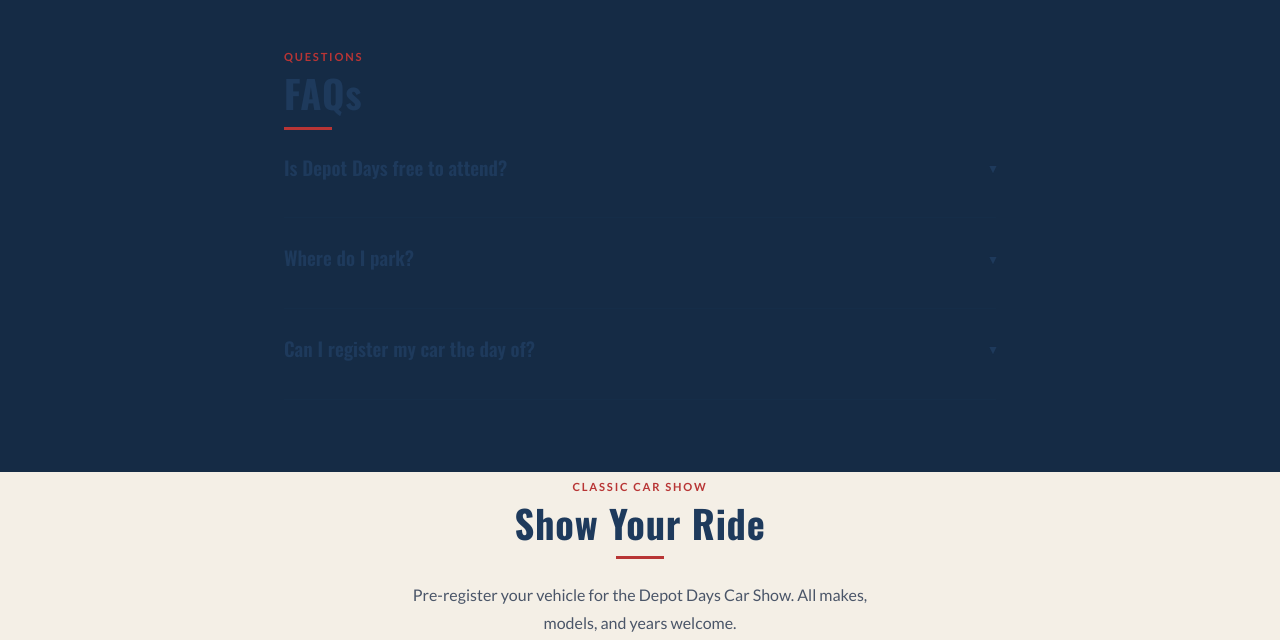
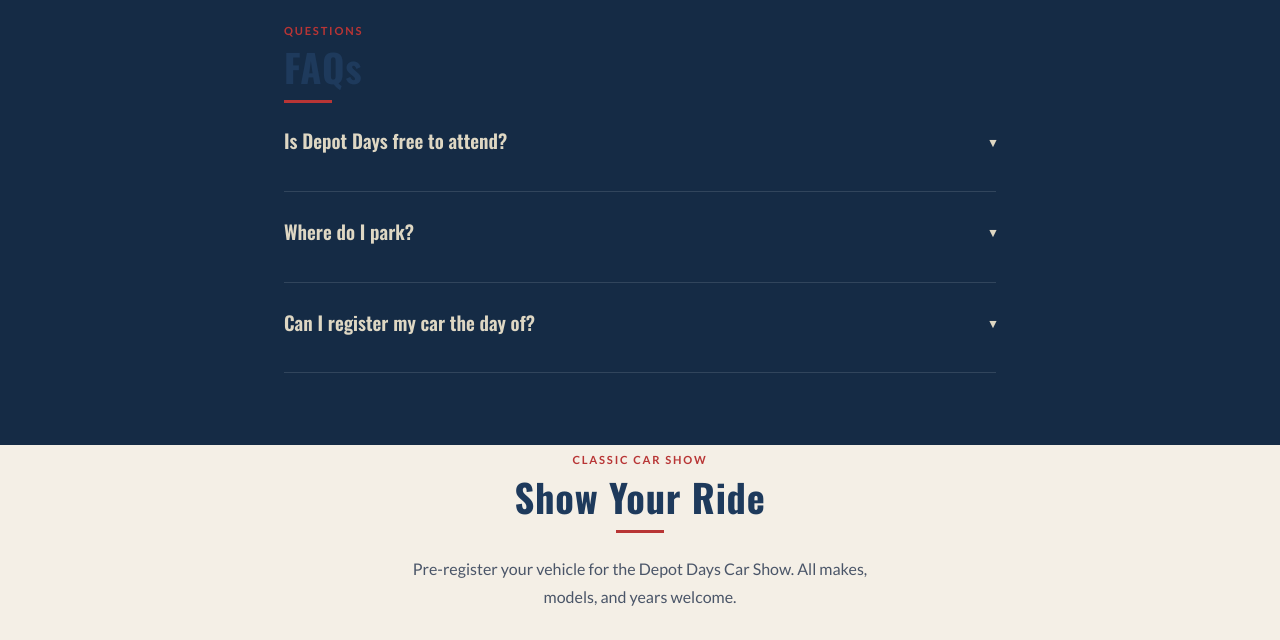
Before and after one commit to darren-chaney/artdepotdistrict, a website: page depot-days.html in a window 1280 px wide. Shown: the part 1700-2340 px from the top of the page. Drawn offline with nearby package versions, Linux system fonts and the light colour scheme.

Commit message:
multi-calendar support, OG image, depot days FAQ dynamic, corrupted tag fixes

```diff
--- a/depot-days.html
+++ b/depot-days.html
@@ -12,16 +12,16 @@
     .schedule-block { background:var(--bg-card);border:1px solid var(--border);border-radius:var(--radius-lg);padding:24px; }
     .schedule-block h4 { font-size:1rem;margin-bottom:6px; }
     .schedule-block .time { font-family:var(--font-ui);font-size:0.78rem;color:var(--accent);letter-spacing:.08em;margin-bottom:12px; }
-    .faq-item { border-bottom:1px solid var(--border);padding:24px 0; }
+    .faq-item { border-bottom:1px solid rgba(255,255,255,0.12);padding:24px 0; }
     .faq-item:first-child { padding-top:0; }
-    .faq-q { font-family:var(--font-display);font-size:1.2rem;font-weight:600;margin-bottom:10px;cursor:pointer;display:flex;justify-content:space-between;align-items:center; }
-    .faq-a { color:var(--text-secondary);font-size:1rem;display:none; }
+    .faq-q { font-family:var(--font-display);font-size:1.2rem;font-weight:600;margin-bottom:10px;cursor:pointer;display:flex;justify-content:space-between;align-items:center;color:rgba(240,230,206,0.92); }
+    .faq-a { color:rgba(240,230,206,0.65);font-size:1rem;display:none;line-height:1.7; }
     .faq-item.open .faq-a { display:block; }
     .faq-item.open .faq-arrow { transform:rotate(180deg); }
     .faq-arrow { transition:transform .2s;color:var(--accent); }
     .sponsor-grid { display:flex;flex-wrap:wrap;gap:16px;margin-top:24px; }
     .sponsor-chip { background:var(--bg-card);border:1px solid var(--border);border-radius:var(--radius);padding:12px 20px;font-family:var(--font-ui);font-size:.82rem;color:var(--text-secondary); }
-  </style>token=76b17545-19d3-41c4-bb0e-d181f2213ae8">token=76b17545-19d3-41c4-bb0e-d181f2213ae8">
+  </style>
   <meta property="og:image" content="https://firebasestorage.googleapis.com/v0/b/artdepotdistrict.firebasestorage.app/o/artdepotdistrict-og-image.png?alt=media&token=76b17545-19d3-41c4-bb0e-d181f2213ae8">
   <meta property="og:image:width" content="1200">
   <meta property="og:image:height" content="630">
@@ -104,20 +104,7 @@
     <span class="eyebrow">Questions</span>
     <h2>FAQs</h2>
     <div class="divider"></div>
-    <div id="ddFaqs">
-      <div class="faq-item">
-        <div class="faq-q">Is Depot Days free to attend? <span class="faq-arrow">&#x25BE;</span></div>
-        <div class="faq-a">Yes, general admission to the Depot Days festival grounds is free. The car show has a separate registration fee for entrants.</div>
-      </div>
-      <div class="faq-item">
-        <div class="faq-q">Where do I park? <span class="faq-arrow">&#x25BE;</span></div>
-        <div class="faq-a">Free parking is available throughout the district. Additional overflow parking details will be posted closer to the event.</div>
-      </div>
-      <div class="faq-item">
-        <div class="faq-q">Can I register my car the day of? <span class="faq-arrow">&#x25BE;</span></div>
-        <div class="faq-a">Pre-registration is strongly encouraged so we can plan for the number of vehicles. Day-of registration may be available on a limited basis.</div>
-      </div>
-    </div>
+    <div id="ddFaqs"><div class="empty-state"><div class="loading-spinner"></div></div></div>
   </div>
 </section>
 
@@ -141,7 +128,7 @@
 <script src="/js/layout.js"></script>
 <script src="/js/chat-widget.js"></script>
 <script type="module">
-  import { getDepotDays } from '/js/app.js';
+  import { getDepotDays, getFAQs } from '/js/app.js';
 
   getDepotDays().then(dd => {
     if (!dd) return;
@@ -170,10 +157,32 @@
     }
   });
 
-  // FAQ toggles
-  document.querySelectorAll('.faq-q').forEach(q => {
-    q.addEventListener('click', () => q.closest('.faq-item').classList.toggle('open'));
-  });
+  // ── FAQs from Firestore with fallback ─────────────────
+  const FALLBACK_FAQS = [
+    { question: 'Is Depot Days free to attend?', answer: 'Yes, general admission to the Depot Days festival grounds is free. The car show has a separate registration fee for entrants.' },
+    { question: 'Where do I park?', answer: 'Free parking is available throughout the district. Additional overflow parking details will be posted closer to the event.' },
+    { question: 'Can I register my car the day of?', answer: 'Pre-registration is strongly encouraged so we can plan for the number of vehicles. Day-of registration may be available on a limited basis.' },
+  ];
+
+  function renderFAQs(faqs) {
+    const container = document.getElementById('ddFaqs');
+    if (!faqs.length) {
+      container.innerHTML = '<p style="color:rgba(240,230,206,0.6)">No FAQs yet. Check back soon.</p>';
+      return;
+    }
+    container.innerHTML = faqs.map(f => `
+      <div class="faq-item">
+        <div class="faq-q">${f.question} <span class="faq-arrow">&#x25BE;</span></div>
+        <div class="faq-a">${f.answer}</div>
+      </div>`).join('');
+    container.querySelectorAll('.faq-q').forEach(q => {
+      q.addEventListener('click', () => q.closest('.faq-item').classList.toggle('open'));
+    });
+  }
+
+  getFAQs().then(faqs => {
+    renderFAQs(faqs.length ? faqs : FALLBACK_FAQS);
+  }).catch(() => renderFAQs(FALLBACK_FAQS));
 </script>
 </body>
 </html>
```
Also changed, not shown: about.html (+1 -1 lines), business.html (+1 -1 lines), businesses.html (+1 -1 lines), car-show.html (+1 -1 lines), contact.html (+1 -1 lines), events.html (+1 -1 lines), visit.html (+1 -1 lines).
